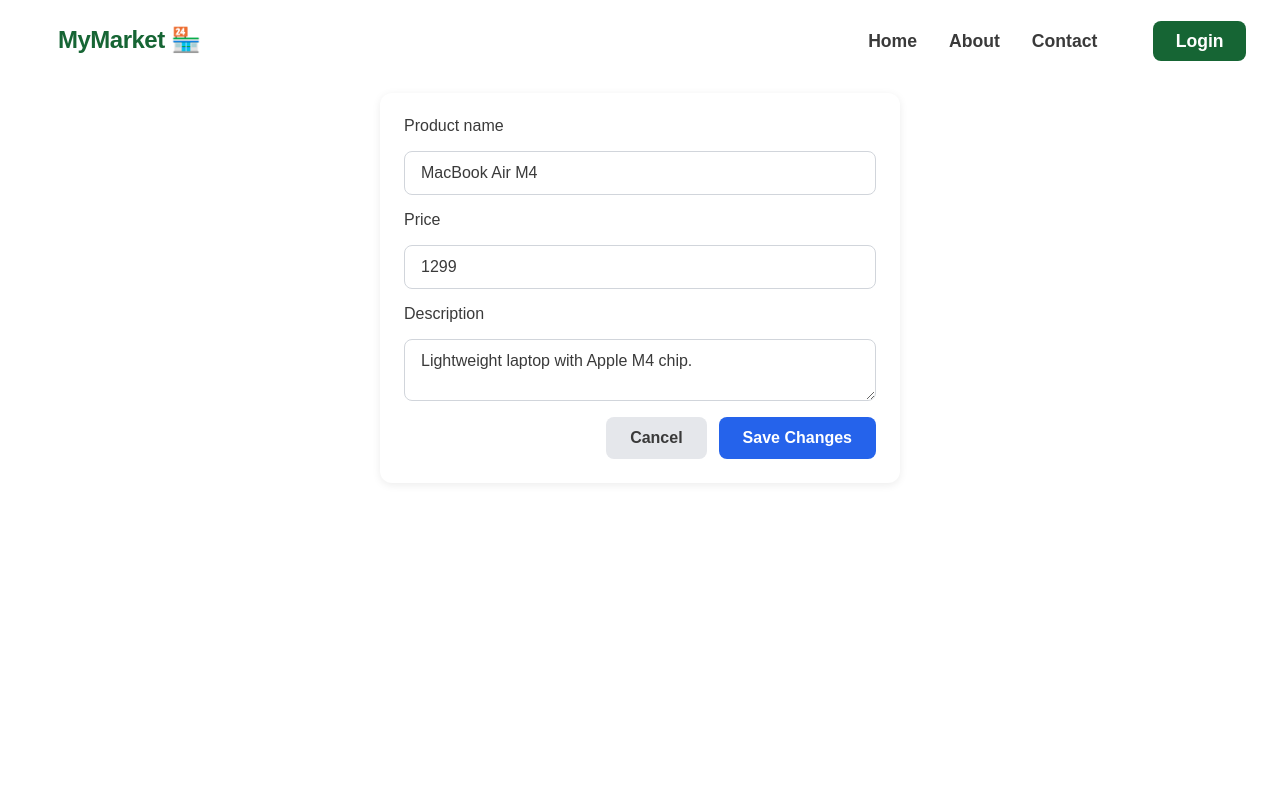
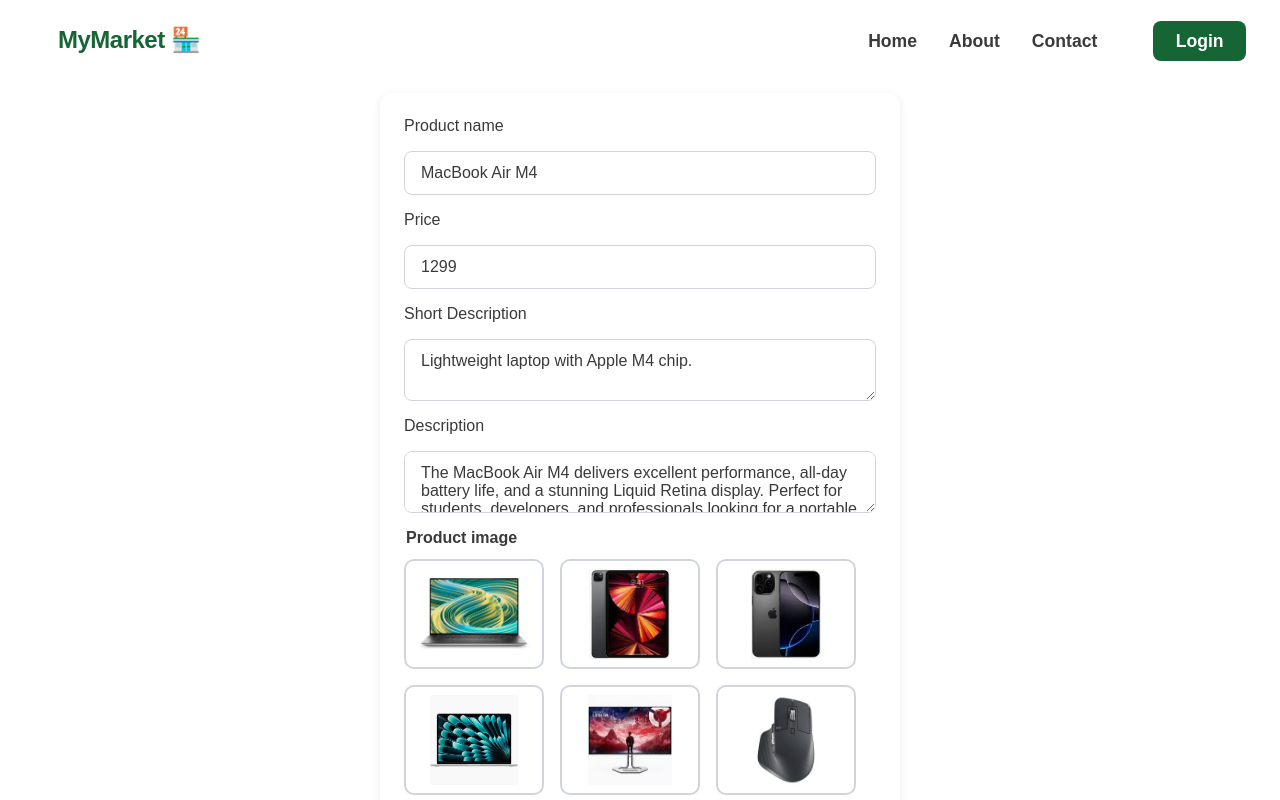
Before and after one commit to teo00000/mymarket-clone, an Angular app: page /item-form/1 in a window 1280 px wide. Shown: the top 800 px of the page. Built offline with nearby package versions, Linux system fonts and the light colour scheme.

Commit message:
Completed form according to the product data structure, and also added image selecting area

```diff
--- a/src/app/item-form/item-form.css
+++ b/src/app/item-form/item-form.css
@@ -31,6 +31,66 @@
   border-color: #2563eb;
 
   box-shadow: 0 0 0 3px rgba(37, 99, 235, .15);
+}
+
+.form-field {
+  border: none;
+  padding: 0;
+  margin: 0 0 24px;
+}
+
+.form-field legend {
+  font-size: 16px;
+  font-weight: 600;
+  margin-bottom: 12px;
+}
+
+.image-options {
+  display: flex;
+  flex-wrap: wrap;
+  gap: 16px;
+}
+
+.image-option {
+  position: relative;
+  width: 140px;
+  height: 110px;
+
+  padding: 8px;
+  border: 2px solid #d1d5db;
+  border-radius: 10px;
+
+  background: #fff;
+  cursor: pointer;
+
+
+  transition:
+    border-color 0.2s ease,
+    box-shadow 0.2s ease,
+    transform 0.2s ease;
+}
+
+.image-option:hover {
+  border-color: #9ca3af;
+  transform: translateY(-2px);
+}
+
+.image-option.selected {
+  border-color: #166534;
+  box-shadow: 0 0 0 2px rgba(22, 101, 52, 0.15);
+}
+
+.image-option input {
+  position: absolute;
+  opacity: 0;
+  pointer-events: none;
+}
+
+.image-option img {
+  width: 100%;
+  height: 100%;
+  object-fit: contain;
+  display: block;
 }
 
 .actions {
--- a/src/app/item-form/item-form.html
+++ b/src/app/item-form/item-form.html
@@ -1,18 +1,33 @@
-<form class="form" [formGroup]="form" (ngSubmit)="onSubmit()">
+<form class="form" [formGroup]="itemForm" (ngSubmit)="onSubmit()">
   <label for="title">Product name</label>
-  <input id="title" type="text"
-    placeholder="Enter product name" formControlName="title">
+  <input id="title" type="text" placeholder="Enter product name" formControlName="title">
 
   <label for="price">Price</label>
   <input required min="0" id="price" type="number" placeholder="0.00" formControlName="price">
 
+  <label for="shortDescription">Short Description</label>
+  <textarea id="shortDescription" type="text" placeholder="Describe the product"
+    formControlName="shortDescription"></textarea>
+
   <label for="description">Description</label>
-  <textarea id="description" type="text"
-    placeholder="Describe the product" formControlName="shortDescription"></textarea>
+  <textarea name="description" id="description" formControlName="description"></textarea>
+
+  <fieldset class="form-field">
+    <legend>Product image</legend>
+    <div class="image-options">
+      @for (image of availableImages; track image) {
+      <label class="image-option" [class.selected]="itemForm.controls.image.value === image">
+        <input type="radio" formControlName="image" [value]="image">
+
+        <img [src]="image" alt="Product image">
+      </label>
+      }
+    </div>
+  </fieldset>
 
   <div class="actions">
     <button type="button" (click)="cancel()">Cancel</button>
-    <button type="submit" [disabled]="form.invalid">
+    <button type="submit" [disabled]="itemForm.invalid">
       {{ editingMode ? 'Save Changes' : 'Add Product' }}
     </button>
   </div>
--- a/src/app/item-form/item-form.ts
+++ b/src/app/item-form/item-form.ts
@@ -1,23 +1,27 @@
 import { Component, inject } from '@angular/core';
 import { Item } from '../shared/models/item.interface';
-import { FormControl, FormGroup, ReactiveFormsModule, Validators } from '@angular/forms';
+import { FormBuilder, ReactiveFormsModule, Validators } from '@angular/forms';
 import { ActivatedRoute } from '@angular/router';
 import { DataService } from '../shared/services/data.service';
 import { OnInit } from '@angular/core';
 import { Router } from '@angular/router';
 
 @Component({
-  selector: 'app-item-form',
+  selector: 'app-item-itemForm',
   standalone: true,
   imports: [ReactiveFormsModule],
   templateUrl: './item-form.html',
   styleUrl: './item-form.css',
 })
 export class ItemForm implements OnInit {
-  form = new FormGroup({
-    title: new FormControl('', [Validators.required, Validators.minLength(3)]),
-    price: new FormControl(0, [Validators.required, Validators.min(1)]),
-    shortDescription: new FormControl('', [Validators.required, Validators.minLength(10)]),
+  private fb = inject(FormBuilder);
+
+  itemForm = this.fb.nonNullable.group({
+    title: ['', [Validators.required, Validators.minLength(3)]],
+  price: [0, [Validators.required, Validators.min(1)]],
+    shortDescription: ['', [Validators.required, Validators.minLength(10)]],
+    description: ['', [Validators.required, Validators.minLength(20)]],
+    image: ['', Validators.required],
   });
 
   id!: number;
@@ -26,6 +30,8 @@
 
   item?: Item;
 
+  availableImages?: Array<string>;
+
   private router = inject(Router);
   private route = inject(ActivatedRoute);
   private dataService = inject(DataService);
@@ -33,10 +39,11 @@
   ngOnInit() {
     this.id = Number(this.route.snapshot.paramMap.get('id') ?? 0);
     this.editingMode = this.id > 0;
+    this.availableImages = this.dataService.availableImages;
     if (this.editingMode) {
       this.item = this.dataService.getItemById(this.id);
       if (this.item) {
-        this.form.patchValue(this.item);
+        this.itemForm.patchValue(this.item);
       }
     }
   }
@@ -49,21 +56,23 @@
 
       const updatedItem: Item = {
         ...this.item,
-        title: this.form.value.title ?? '',
-        price: this.form.value.price ?? 0,
-        shortDescription: this.form.value.shortDescription ?? '',
+        title: this.itemForm.value.title ?? '',
+        price: this.itemForm.value.price ?? 0,
+        shortDescription: this.itemForm.value.shortDescription ?? '',
+        description: this.itemForm.value.description ?? '',
+        image: this.itemForm.value.image ?? '',
       };
 
       this.dataService.updateItem(updatedItem);
     } else {
       const newItem: Item = {
         id: Date.now(),
-        title: this.form.value.title ?? '',
-        price: this.form.value.price ?? 0,
-        shortDescription: this.form.value.shortDescription ?? '',
+        title: this.itemForm.value.title ?? '',
+        price: this.itemForm.value.price ?? 0,
+        shortDescription: this.itemForm.value.shortDescription ?? '',
         availability: true,
-        image: '',
-        description: '',
+        image: this.itemForm.value.image ?? '',
+        description: this.itemForm.value.description ?? '',
       };
       this.dataService.addItem(newItem);
     }
@@ -74,4 +83,8 @@
   cancel(): void {
     this.router.navigate(['/']);
   }
+
+  selectImage(image: string) {
+    this.itemForm.controls.image.setValue(image);
+  }
 }
--- a/src/app/shared/components/confirmation-modal/confirmation-modal.html
+++ b/src/app/shared/components/confirmation-modal/confirmation-modal.html
@@ -1,6 +1,6 @@
-<div class="modal-backdrop">
-  <div class="modal">
-    <h2>{{ title() }}</h2>
+<div class="modal-backdrop" (click)="cancelled.emit()">
+  <div class="modal" role="dialog" aria-modal="true" (click)="$event.stopPropagation()">
+    <h2 id="delete-product-title">{{ title() }}</h2>
 
     <p>{{ message() }}</p>
 
--- a/src/app/shared/services/data.service.ts
+++ b/src/app/shared/services/data.service.ts
@@ -90,6 +90,19 @@
 
   public items = this.itemsSignal.asReadonly();
 
+  readonly availableImages = [
+    '/images/dell-laptop.jpg',
+    '/images/ipad.webp',
+    '/images/iphone-16-pro.avif',
+    '/images/macbook-air.webp',
+    '/images/monitor.avif',
+    '/images/mouse.jpg',
+    '/images/samsung-galaxy.webp',
+    '/images/sony-headphones.webp'
+  ];
+
+
+
   deleteItem(id: number): void {
     this.itemsSignal.update((items) => items.filter((item) => item.id !== id));
   }
```
Also changed, not shown: 1 other file (tests, documents, lock files or other folders).
